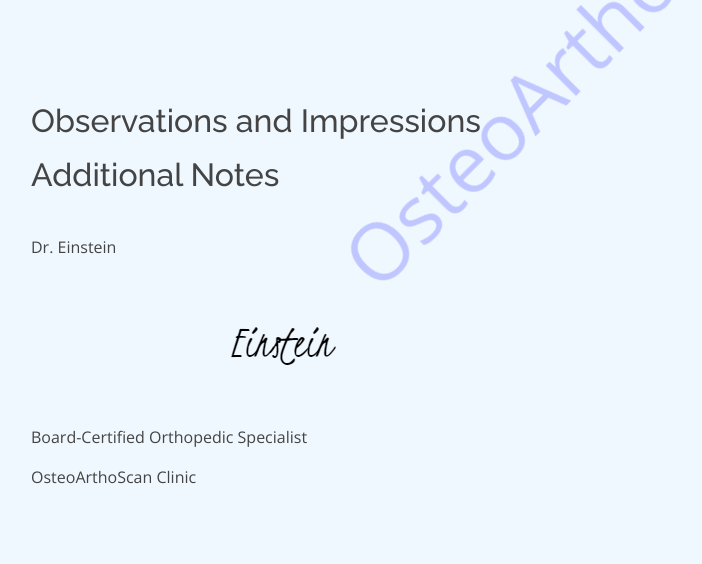
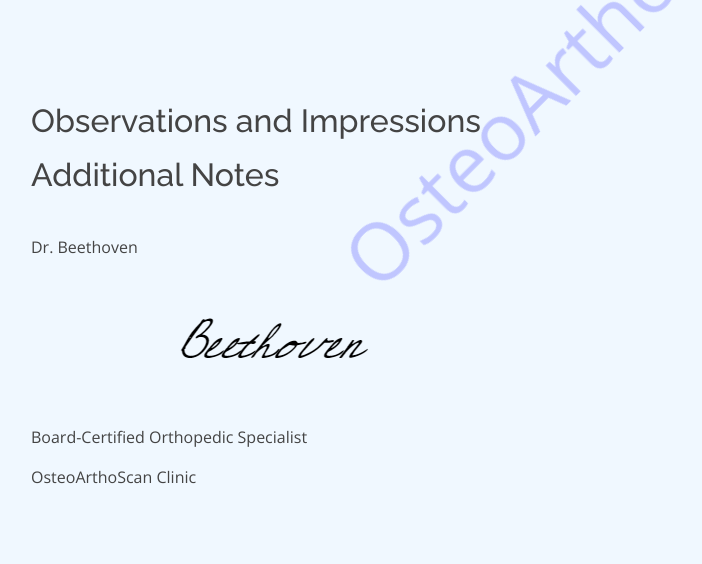
Before and after one commit to pranitdeshpande98/Knee-Ostheoarthritis-Severity-Prediction, a Django app: template templates/generate_pdf.html in a window 1280 px wide. Shown: the part 343-907 px from the top of the page, without its empty margins (69-771 px from the left). Run offline with Django 4.2, Linux system fonts and the light colour scheme; the template is opened without the code that fills it, so the values that code supplies are empty; parts of the project's set-up code (start-up, migrations or seed data) failed here and were passed over; some libraries are stand-ins or nearby versions.

Commit message:
Report Generation Functionality next set

```diff
--- a/templates/generate_pdf.html
+++ b/templates/generate_pdf.html
@@ -205,8 +205,8 @@
             {% endfor %}
         </ul>
         <br>
-        <p>Dr. Einstein</p>
-        <img src="{% static 'assets/img/signature.png' %}" alt="Doctor's Signature">
+        <p>Dr. Beethoven</p>
+        <img src="{% static 'assets/img/signature (1).png' %}" alt="Doctor's Signature">
         <p>Board-Certified Orthopedic Specialist</p>
         <p>OsteoArthoScan Clinic</p>
     </div>
```
Also changed, not shown: osteoarthritis_detection/static/assets/img/sign.png (added), osteoarthritis_detection/static/assets/img/signature (1).png (added).
